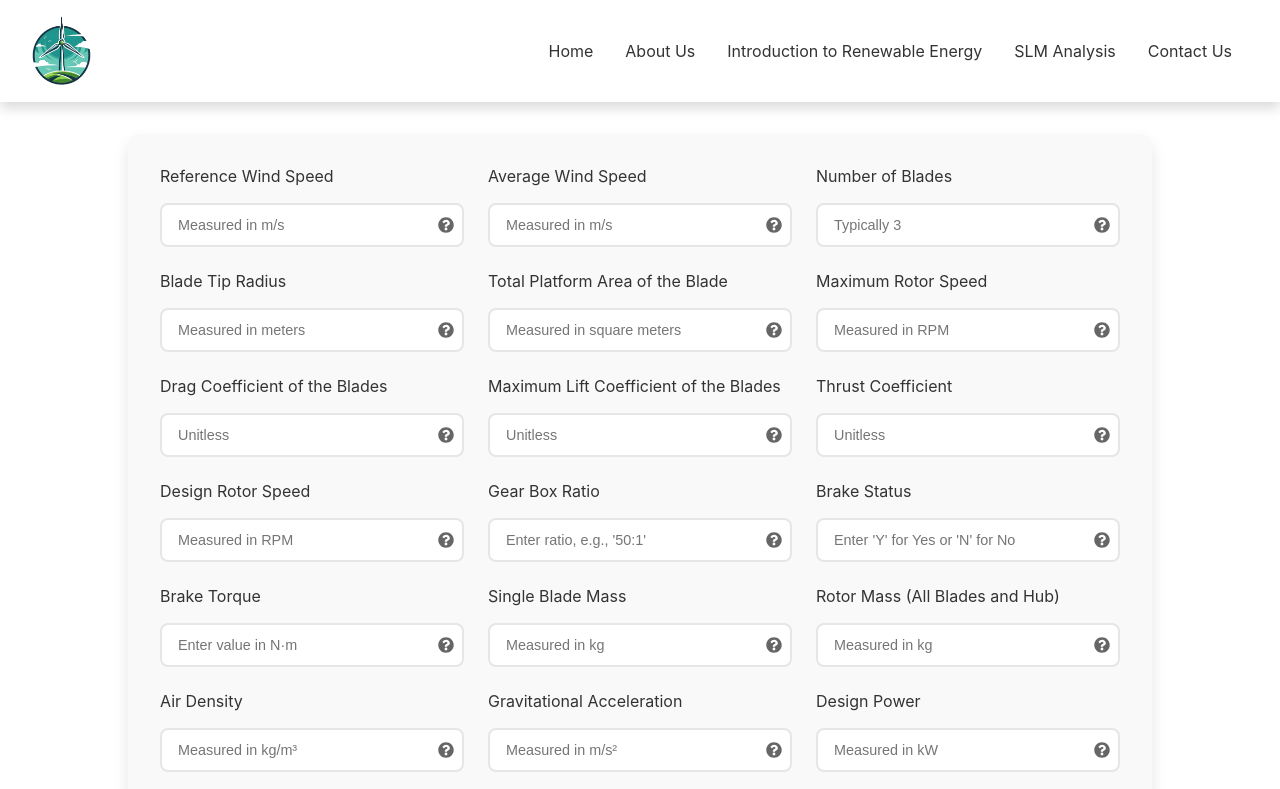
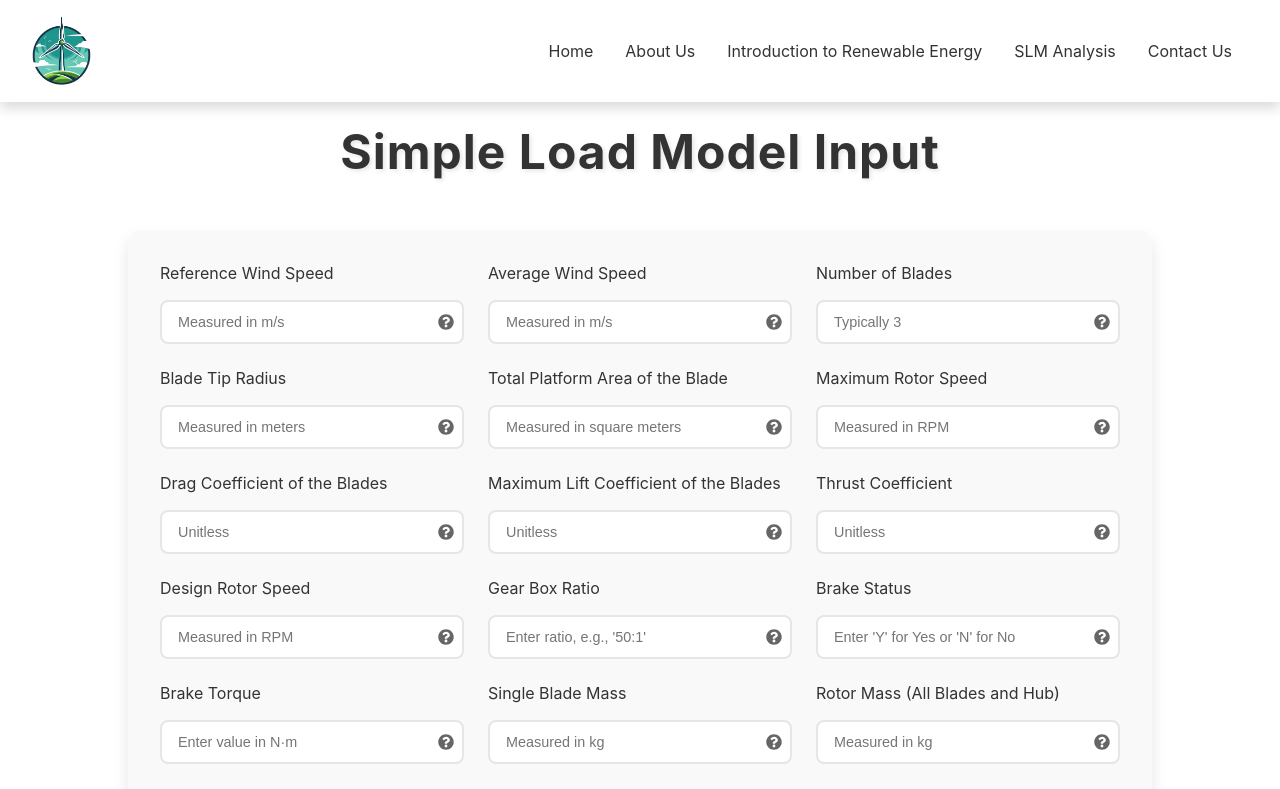
Before and after one commit to SH-Holdings/Wind-Turbin, a React (Create React App) app in the folder frontend/: page /simple-load-model-input in a window 1280 px wide. Shown: the top 789 px of the page. Built offline with nearby package versions, Linux system fonts and the light colour scheme.

Commit message:
Use useEffect to Scroll to Top on Component Mount and add title in simple load mode input

```diff
--- a/frontend/src/components/Analysis/SimpleLoadModelInput.js
+++ b/frontend/src/components/Analysis/SimpleLoadModelInput.js
@@ -1,9 +1,22 @@
-import React from "react";
+import React, { useEffect } from "react";
 import styled from "styled-components";
 import { FaQuestionCircle } from "react-icons/fa";
 import jsPDF from "jspdf";
 import Navbar from "../NavBars/Navbar";
 import Footer from "../Footers/Footer";
+
+const Title = styled.h1`
+  color: #333;
+  font-size: 3em;
+  text-align: center;
+  margin-bottom: 20px;
+  letter-spacing: 1px;
+  text-shadow: 2px 2px 4px rgba(0, 0, 0, 0.1);
+  margin-top: 0;
+  padding-top: 20px;
+  padding-bottom: 10px;
+  margin-bottom: 40px;
+`;
 
 const Container = styled.div`
   display: grid;
@@ -13,7 +26,7 @@ const Container = styled.div`
   background: #f9f9f9;
   border-radius: 12px;
   box-shadow: 0 8px 16px rgba(0, 0, 0, 0.1);
-  max-width: 960px; // Adjust the max-width as needed
+  max-width: 960px;
   margin: 32px auto;
 `;
 
@@ -23,6 +36,7 @@ const InputGroup = styled.div`
   flex-direction: column;
   gap: 12px;
 `;
+
 const Label = styled.label`
   font-size: 1rem;
   color: #333;
@@ -39,10 +53,10 @@ const Input = styled.input`
   border: 2px solid #e6e6e6;
   border-radius: 8px;
   padding: 12px 16px;
-  padding-right: 30px; // Add padding to prevent text from overlapping with the icon
+  padding-right: 30px;
   font-size: 0.9rem;
   transition: border-color 0.3s, box-shadow 0.3s;
-  flex-grow: 1; // Make the input field take up the remaining space
+  flex-grow: 1;
 
   &:hover {
     border-color: #c0c0c0;
@@ -72,9 +86,9 @@ const TooltipText = styled.span`
   padding: 5px 0;
   position: absolute;
   z-index: 1;
-  bottom: 125%; // Position the tooltip above the icon
+  bottom: 125%;
   left: 50%;
-  margin-left: -125px; // Shift the tooltip to the left by half its width to center it
+  margin-left: -125px;
   opacity: 0;
   transition: opacity 0.3s;
   font-size: 0.75rem;
@@ -82,9 +96,9 @@ const TooltipText = styled.span`
   &::after {
     content: "";
     position: absolute;
-    top: 100%; // Arrow is just below the tooltip box
-    left: 50%; // Center arrow horizontally in the tooltip
-    margin-left: -5px; // Shift arrow to the left by half its width
+    top: 100%;
+    left: 50%;
+    margin-left: -5px;
     border-width: 5px;
     border-style: solid;
     border-color: #555 transparent transparent transparent;
@@ -102,8 +116,8 @@ const Tooltip = styled.div`
 `;
 
 const GenerateButton = styled.button`
-  grid-column: span 3; // Span the button across all 3 columns
-  justify-self: end; // Align the button to the right
+  grid-column: span 3;
+  justify-self: end;
   background-color: #6200ea;
   color: white;
   padding: 8px 16px;
@@ -112,7 +126,7 @@ const GenerateButton = styled.button`
   cursor: pointer;
   font-size: 0.8rem;
   transition: background-color 0.3s;
-  margin-top: 1px; // Add some space between the inputs and the button
+  margin-top: 1px;
 
   &:hover {
     background-color: #3700b3;
@@ -121,6 +135,10 @@ const GenerateButton = styled.button`
 
 const SimpleLoadModelInput = () => {
   const inputRef = React.useRef();
+
+  useEffect(() => {
+    window.scrollTo(0, 0);
+  }, []);
 
   const NumberInput = (props) => (
     <Input
@@ -136,14 +154,14 @@ const SimpleLoadModelInput = () => {
   const generatePDF = async () => {
     const inputs = Array.from(inputRef.current.getElementsByTagName("input"));
 
-    // Step 1: Collect Form Data
+    // Collect Form Data
     const formData = {};
     inputs.forEach((input) => {
       formData[input.id] = input.value;
     });
 
     try {
-      // Step 2: Send Data to API
+      // Send Data to API
       const response = await fetch(
         "http://localhost:8000/api/calculate_loads/",
         {
@@ -159,30 +177,28 @@ const SimpleLoadModelInput = () => {
         throw new Error(`API call failed: ${response.statusText}`);
       }
 
-      const data = await response.json(); // Step 3: API processes data
+      const data = await response.json(); // API processes data
 
-      // Step 4: Use API Response in PDF
+      // Use API Response in PDF
       const pdf = new jsPDF();
       inputs.forEach((input, index) => {
         const text = `${input.id}: ${input.value}`;
         pdf.text(text, 10, 10 + index * 10);
       });
 
-      // Example: Add API response data to the PDF
-      // Adjust this part based on your actual API response structure
       const apiResponseText = `API Result: ${JSON.stringify(data)}`;
       pdf.text(apiResponseText, 10, 10 + inputs.length * 10);
 
       pdf.save("report.pdf");
     } catch (error) {
       console.error("Error during API call:", error);
-      // Handle error appropriately (e.g., show an error message to the user)
     }
   };
 
   return (
     <>
       <Navbar />
+      <Title>Simple Load Model Input</Title>
       <Container ref={inputRef}>
         <InputGroup>
           <Label htmlFor="refWindSpeed">Reference Wind Speed</Label>
```
